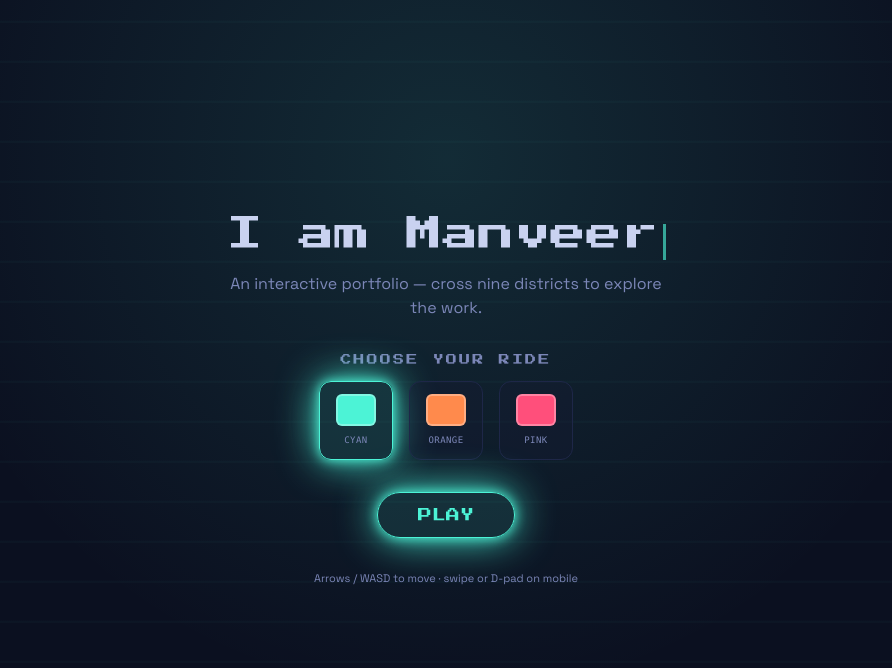
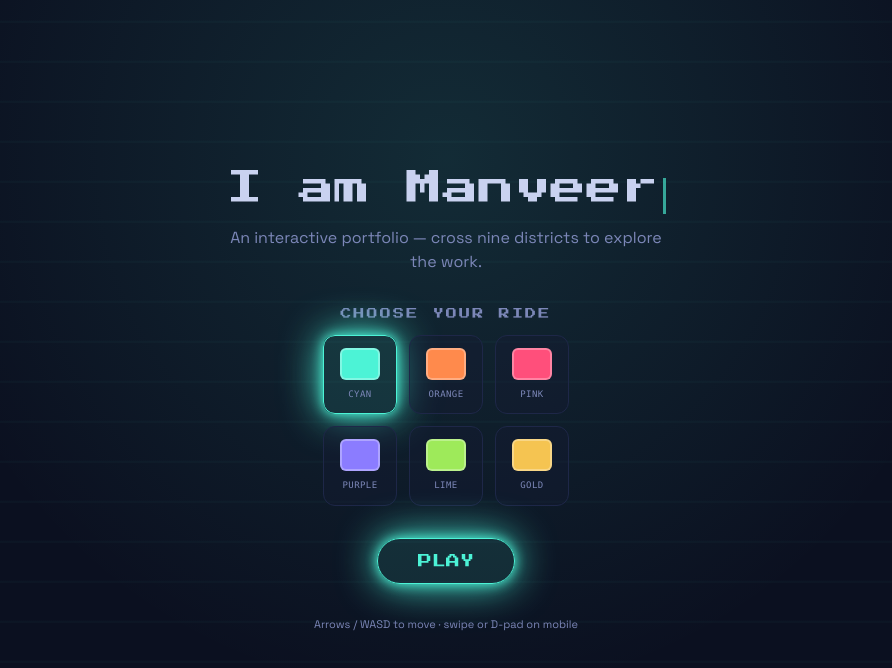
Before and after one commit to manveerplaha/Crosspath, a Next.js app: page / in a window 1280 px wide. Shown: the top 668 px of the page, without its empty margins (194-1086 px from the left). Built offline with nearby package versions, Linux system fonts and the light colour scheme.

Commit message:
Add six vehicle color choices

```diff
--- a/src/components/LoadingScreen.tsx
+++ b/src/components/LoadingScreen.tsx
@@ -113,11 +113,14 @@ export default function LoadingScreen() {
     CHOOSE YOUR RIDE
   </p>
 
-  <div className="flex gap-4">
+  <div className="grid grid-cols-3 gap-3">
     {[
-      { id: "cyan", color: "#4cf3d6", label: "CYAN" },
-      { id: "orange", color: "#ff8a4c", label: "ORANGE" },
-      { id: "pink", color: "#ff4f7b", label: "PINK" },
+  { id: "cyan", color: "#4cf3d6", label: "CYAN" },
+  { id: "orange", color: "#ff8a4c", label: "ORANGE" },
+  { id: "pink", color: "#ff4f7b", label: "PINK" },
+  { id: "purple", color: "#8b7cff", label: "PURPLE" },
+  { id: "lime", color: "#9eea5a", label: "LIME" },
+  { id: "gold", color: "#f5c451", label: "GOLD" },
     ].map((option) => {
       const selected = selectedVehicleColor === option.id;
 
```
